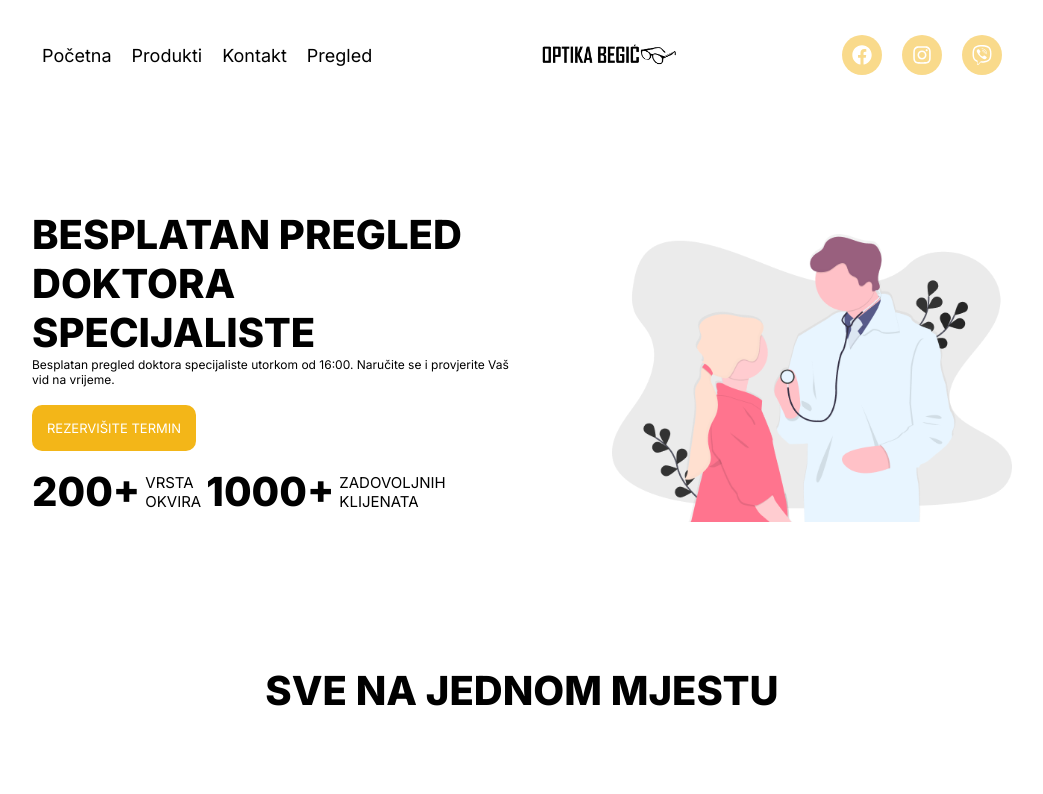
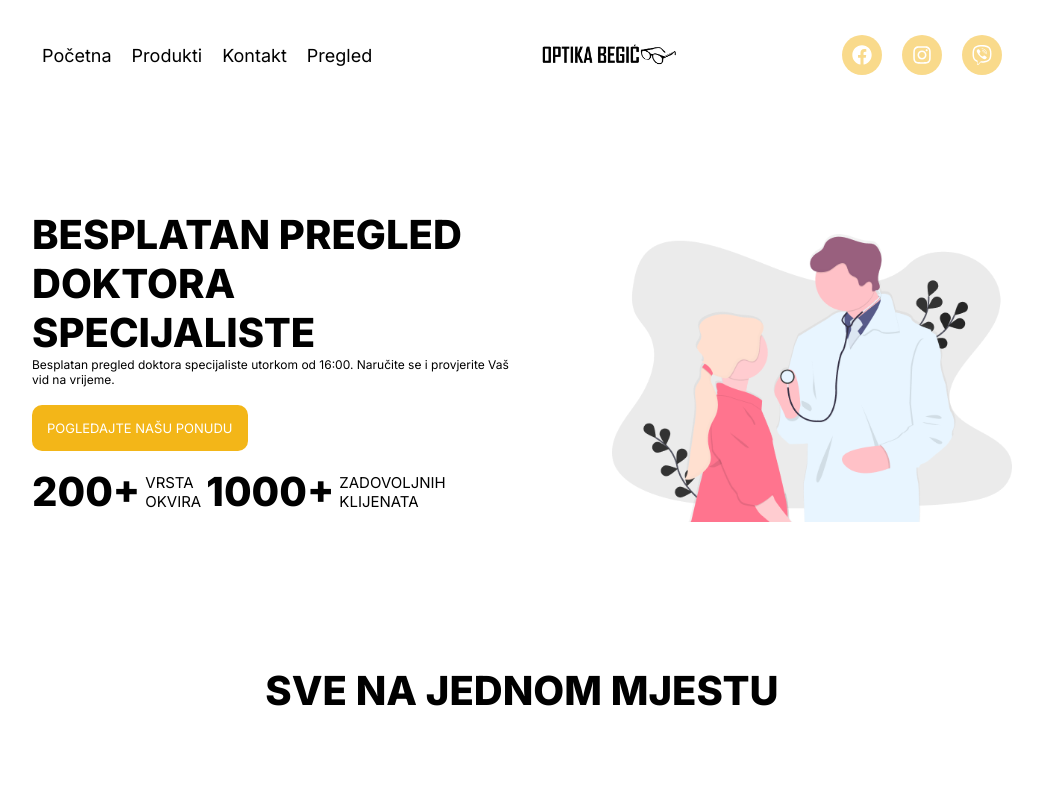
Before and after one commit to farisbegic/optika-begic, a Next.js app in the folder frontend/: page / in a window 1280 px wide. Shown: the top 794 px of the page, without its empty margins (118-1161 px from the left). Built offline with nearby package versions, Linux system fonts and the light colour scheme.

Commit message:
Added pogledajte našu ponudu on homepage

```diff
--- a/frontend/components/Home/Hero/Hero.js
+++ b/frontend/components/Home/Hero/Hero.js
@@ -16,7 +16,7 @@
                     <Header>BESPLATAN PREGLED</Header>
                     <Header>DOKTORA SPECIJALISTE</Header>
                     <HeroDescription>Besplatan pregled doktora specijaliste utorkom od 16:00. Naručite se i provjerite Vaš vid na vrijeme.</HeroDescription>
-                    <HeroButton filled href="/">REZERVIŠITE TERMIN</HeroButton>
+                    <HeroButton filled href="/products">POGLEDAJTE NAŠU PONUDU</HeroButton>
                 </HeroTextContainer>
                 <NumberContainer>
                     <NumbersSection>
```
